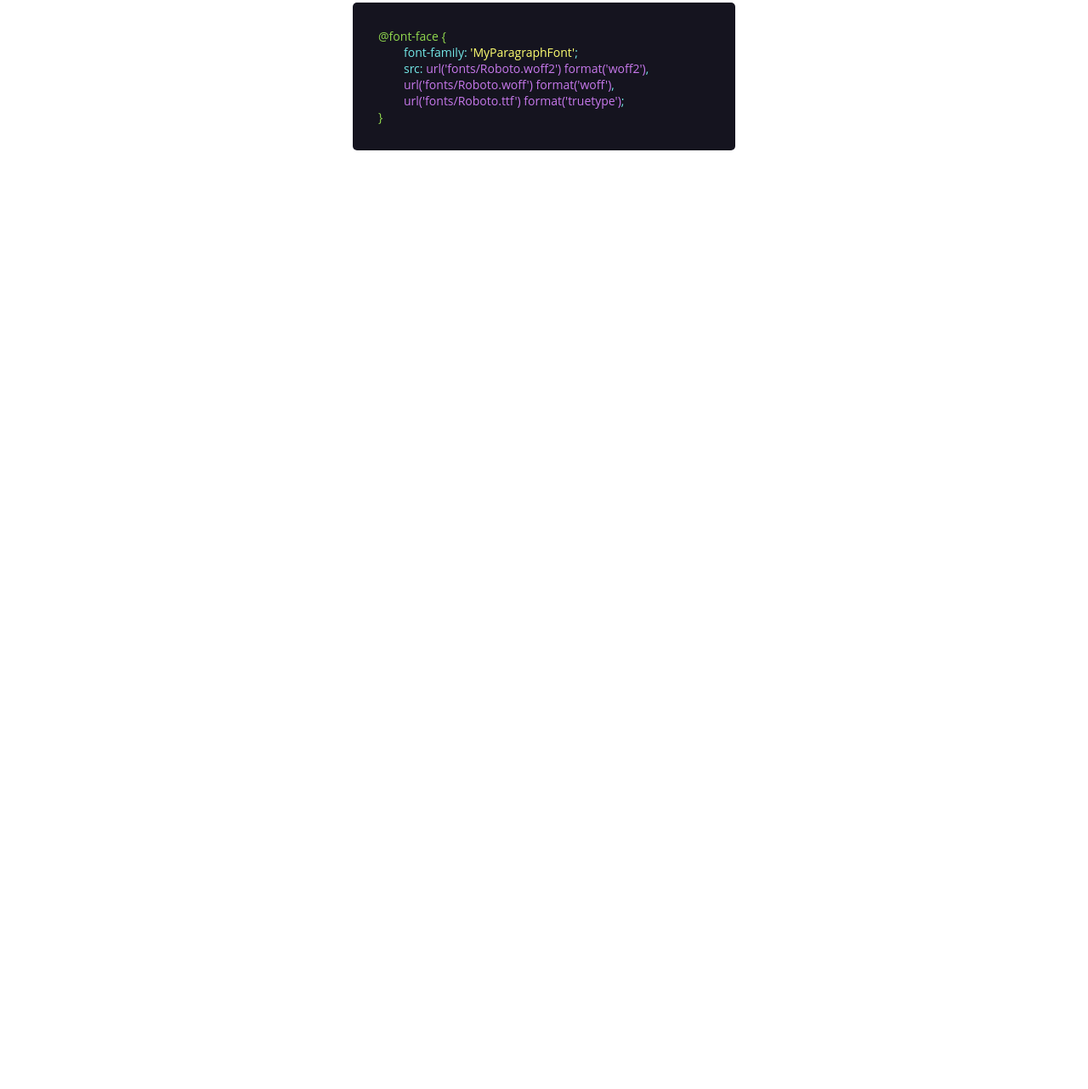
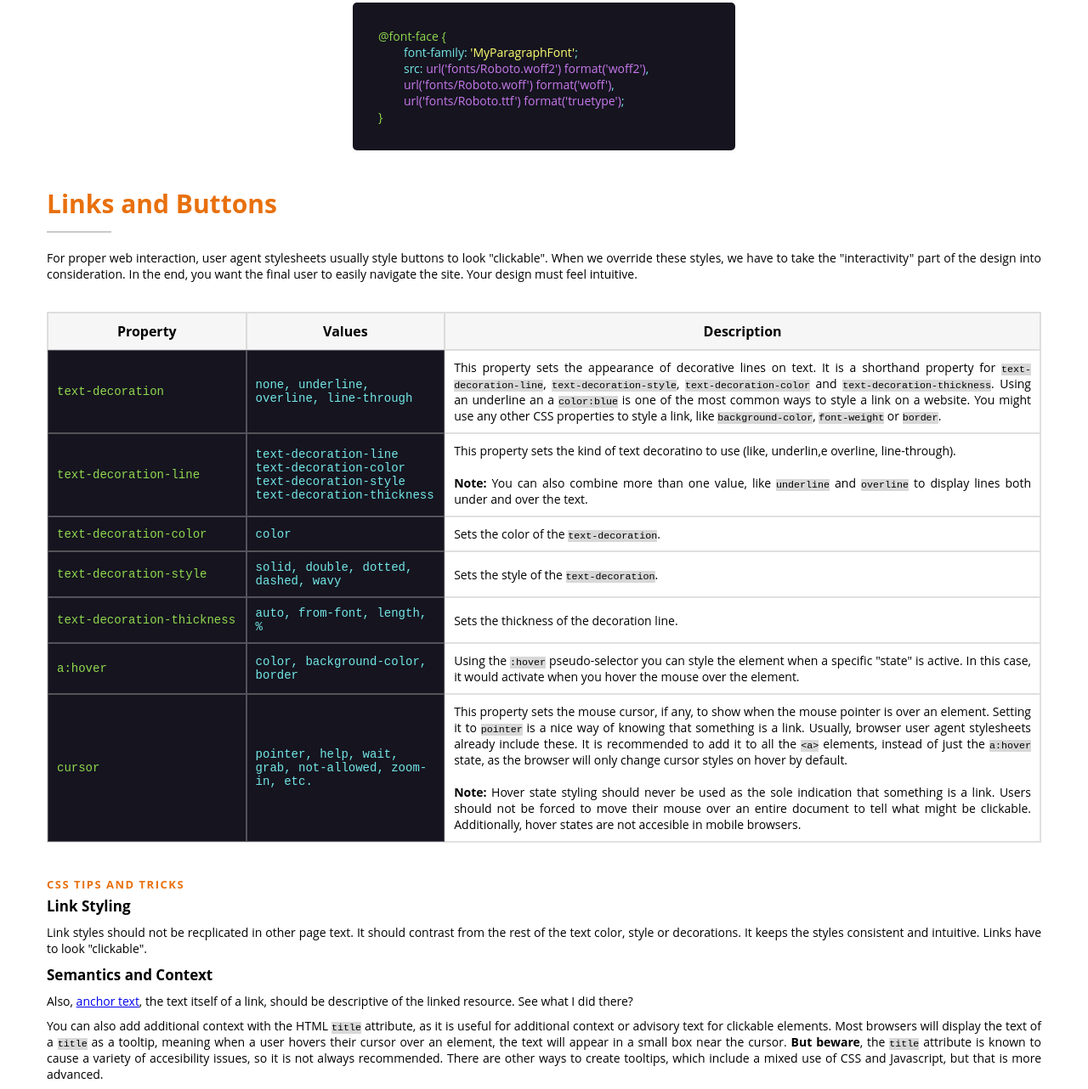
Before and after one commit to arturo-dlt/CSS-Cheat-Sheet, a plain HTML site: page index.html in a window 1280 px wide. Shown: the part 8074-9356 px from the top of the page at 85% size. Before the commit the page ends 8471 px from the top, so only its background shows below. Drawn offline with Linux system fonts and the light colour scheme.

Commit message:
Learning Links and Buttons Part 1

```diff
--- a/index.html
+++ b/index.html
@@ -581,6 +581,71 @@
             </div>
         </section>
 
+        <!-- Links and Buttons -->
+
+        <section>
+            <h2>Links and Buttons</h2>
+            <div class="line"></div>
+            <p>For proper web interaction, user agent stylesheets usually style buttons to look "clickable". When we override these styles, we have to take the "interactivity" part of the design into consideration. In the end, you want the final user to easily navigate the site. Your design must feel intuitive.</p>
+            <table>
+                <thead>
+                    <tr>
+                        <th>Property</th>
+                        <th>Values</th>
+                        <th>Description</th>
+                    </tr>
+                </thead>
+                <tbody>
+                    <tr>
+                        <td class="property">text-decoration</td>
+                        <td class="property" id="value">none, underline, overline, line-through</td>
+                        <td>This property sets the appearance of decorative lines on text. It is a shorthand property for <code>text-decoration-line</code>, <code>text-decoration-style</code>, <code>text-decoration-color</code> and <code>text-decoration-thickness</code>. Using an underline an a <code>color:blue</code> is one of the most common ways to style a link on a website. You might use any other CSS properties to style a link, like <code>background-color</code>, <code>font-weight</code> or <code>border</code>.</td>
+                    </tr>
+                    <tr>
+                        <td class="property">text-decoration-line</td>
+                        <td class="property" id="value">text-decoration-line <br>
+                            text-decoration-color <br>
+                            text-decoration-style <br>
+                            text-decoration-thickness</td>
+                        <td>This property sets the kind of text decoratino to use (like, underlin,e overline, line-through). <br><br>
+                        <strong>Note:</strong> You can also combine more than one value, like <code>underline</code> and <code>overline</code> to display lines both under and over the text.</td>
+                    </tr>
+                    <tr>
+                        <td class="property">text-decoration-color</td>
+                        <td class="property" id="value">color</td>
+                        <td>Sets the color of the <code>text-decoration</code>.</td>
+                    </tr>
+                    <tr>
+                        <td class="property">text-decoration-style</td>
+                        <td class="property" id="value">solid, double, dotted, dashed, wavy</td>
+                        <td>Sets the style of the <code>text-decoration</code>.</td>
+                    </tr>
+                    <tr>
+                        <td class="property">text-decoration-thickness</td>
+                        <td class="property" id="value">auto, from-font, length, %</td>
+                        <td>Sets the thickness of the decoration line.</td>
+                    </tr>
+                    <tr>
+                        <td class="property">a:hover</td>
+                        <td class="property" id="value">color, background-color, border</td>
+                        <td>Using the <code>:hover</code> pseudo-selector you can style the element when a specific "state" is active. In this case, it would activate when you hover the mouse over the element.</td>
+                    </tr>
+                    <tr>
+                        <td class="property">cursor</td>
+                        <td class="property" id="value">pointer, help, wait, grab, not-allowed, zoom-in, etc.</td>
+                        <td>This property sets the mouse cursor, if any, to show when the mouse pointer is over an element. Setting it to <code>pointer</code> is a nice way of knowing that something is a link. Usually, browser user agent stylesheets already include these. It is recommended to add it to all the <code>&lt;a&gt;</code> elements, instead of just the <code>a:hover</code> state, as the browser will only change cursor styles on hover by default.<br><br>
+                        <strong>Note:</strong> Hover state styling should never be used as the sole indication that something is a link. Users should not be forced to move their mouse over an entire document to tell what might be clickable. Additionally, hover states are not accesible in mobile browsers.</td>
+                    </tr>
+                </tbody>
+            </table>
+            <h4>CSS TIPS AND TRICKS</h4>
+            <h3>Link Styling</h3>
+            <p>Link styles should not be recplicated in other page text. It should contrast from the rest of the text color, style or decorations. It keeps the styles consistent and intuitive. Links have to look "clickable".
+            <h3>Semantics and Context</h3>
+            <p>Also, <a href="https://en.wikipedia.org/wiki/Anchor_text" title="Anchor text must be descriptive" target="_blank">anchor text</a>, the text itself of a link, should be descriptive of the linked resource. See what I did there?</p>
+            <p>You can also add additional context with the HTML <code>title</code> attribute, as it is useful for additional context or advisory text for clickable elements. Most browsers will display the text of a <code>title</code> as a tooltip, meaning when a user hovers their cursor over an element, the text will appear in a small box near the cursor. <strong>But beware</strong>, the <code>title</code> attribute is known to cause a variety of accesibility issues, so it is not always recommended. There are other ways to create tooltips, which include a mixed use of CSS and Javascript, but that is more advanced.</p>
+        </section>
+
     </section>
 
 </body>
```
Also changed, not shown: resources/css/style.css (line endings or trailing spaces).
